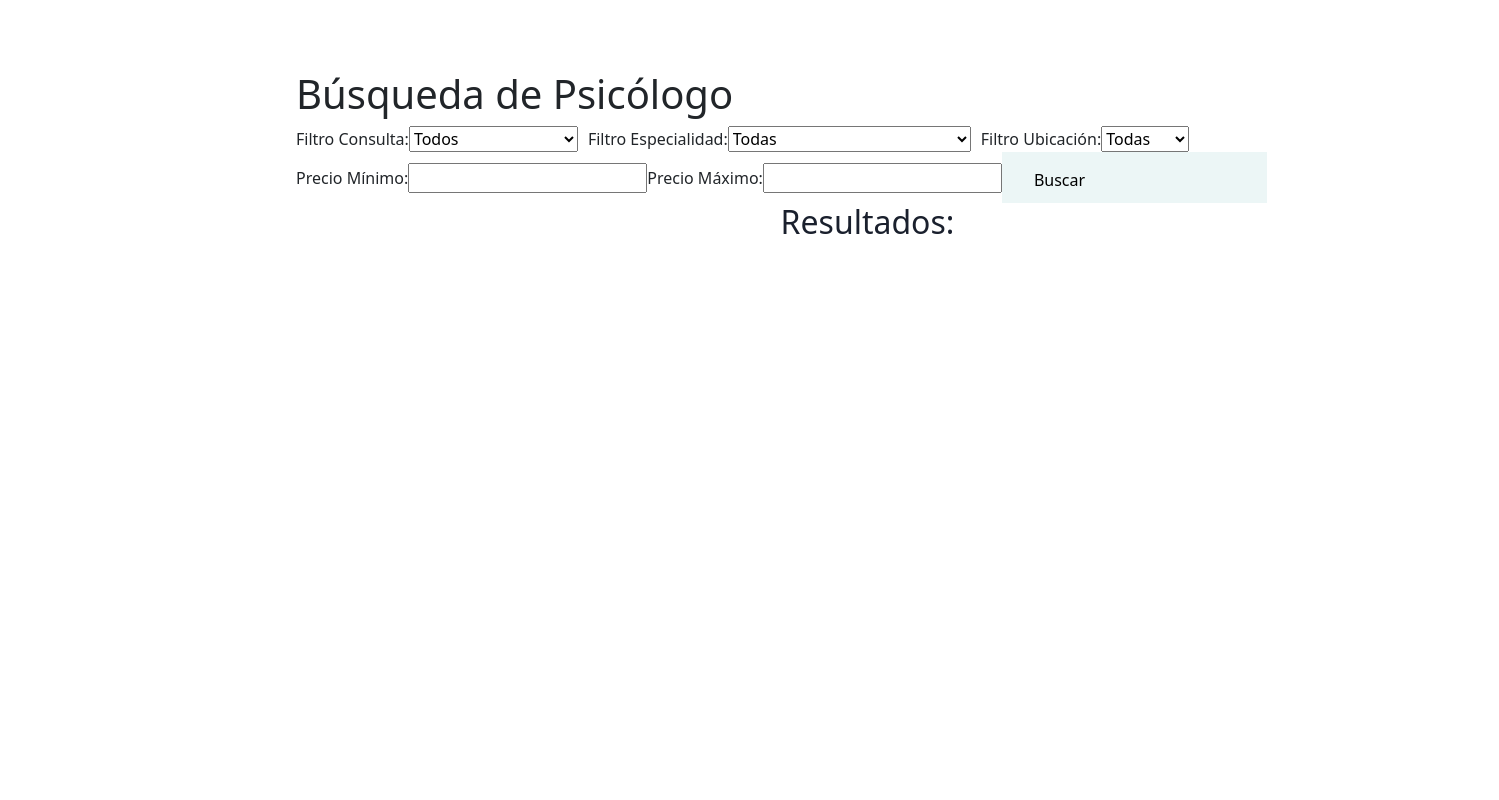
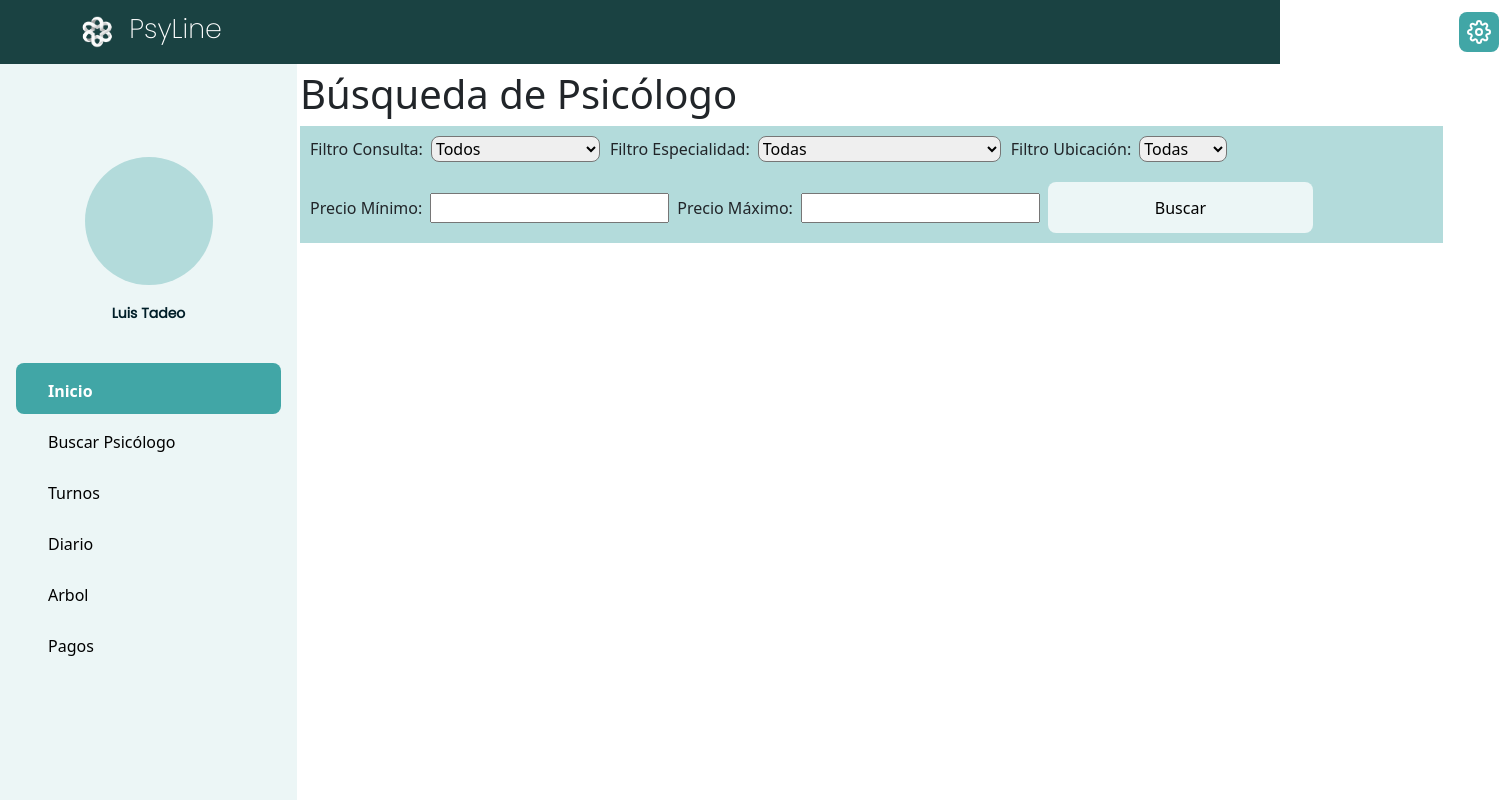
Before and after one commit to WangJian-114/Psy-Line, a React (Vite) app: page /search in a window 1280 px wide. Shown: the top 800 px of the page, 1499 px wide, since content can reach past the window. Built offline with nearby package versions, Linux system fonts and the light colour scheme.

Commit message:
estilo busqueda
se agregaron los componentes del menu y se completo el estilo de los resultados

```diff
--- a/src/Pages/SearchPage/index.jsx
+++ b/src/Pages/SearchPage/index.jsx
@@ -1,9 +1,13 @@
 import BuscarPersonas from "../../components/Search";
+import NavigationBar from "../../components/NavigationBar";
+import Menu from "../../components/Menu";
 
 
 const Search = () => {
     return (
       <div>
+        <NavigationBar />
+        <Menu />
         <BuscarPersonas />
       </div>
     );
--- a/src/components/ButtonGroup/index.jsx
+++ b/src/components/ButtonGroup/index.jsx
@@ -1,10 +1,24 @@
 import React, { useState } from 'react';
+import { useNavigate } from 'react-router-dom';
 
 const ButtonGroup = () => {
+
+  const navigate = useNavigate();
+
   const [activeButton, setActiveButton] = useState(1);
 
   const handleClick = (buttonId) => {
+
     setActiveButton(buttonId);
+
+    if (buttonId === 1) {
+      navigate('/main');
+    }
+
+    if (buttonId === 2) {
+      navigate('/search');
+    }
+
   };
 
   return (
--- a/src/components/Search/index.jsx
+++ b/src/components/Search/index.jsx
@@ -43,21 +43,23 @@ const BuscarPersonas = () => {
     <div className='seccion-pagina'>
       <h1>Búsqueda de Psicólogo</h1>
       <div className='filtro-container'>
+          <div className='filtro-etiqueta'>
+            <label>Filtro Consulta: </label>
+          </div>
           <div className='filtro-item'>
-          <label>
-            Filtro Consulta:
             <select value={filtroConsulta} onChange={handleFiltroConsultaChange}>
               <option value="">Todos</option>
               <option value="consultaVirtual">Consulta Virtual</option>
               <option value="consultaPresencial">Consulta Presencial</option>
               <option value="ambas">Ambas</option>
             </select>
-          </label>
            </div>
 
+
+          <div className='filtro-etiqueta'>
+            <label>Filtro Especialidad:</label>
+          </div>
           <div className='filtro-item'>
-          <label>
-            Filtro Especialidad:
             <select value={filtroEspecialidad} onChange={handleFiltroEspecialidadChange}>
               <option value="">Todas</option>
               <option value="psicoanalisis">Psicoanálisis</option>
@@ -65,12 +67,13 @@ const BuscarPersonas = () => {
               <option value="terapiaFamiliar">Terapia Familiar</option>
               <option value="terapiaGrupal">Terapia Grupal</option>
             </select>
-          </label>
           </div>
 
+
+          <div className='filtro-etiqueta'>
+            <label>Filtro Ubicación:</label>
+          </div>
           <div className='filtro-item'>
-          <label>
-            Filtro Ubicación:
             <select value={filtroUbicacion} onChange={handleFiltroUbicacionChange}>
               <option value="">Todas</option>
               <option value="Palermo">Palermo</option>
@@ -81,39 +84,45 @@ const BuscarPersonas = () => {
               <option value="Zona Este">Caballito</option>
               <option value="Zona Sur">Palermo</option>
             </select>
-          </label>
           </div>
       </div>
       <div className='filtro-container'>
-        <div className="filtro-container">
-          <label htmlFor="precioMin">Precio Mínimo:</label>
+          <div className='filtro-etiqueta'>
+            <label htmlFor="precioMin ">Precio Mínimo:</label>
+          </div>
           <input
+            className='filtro-input'
             type="number"
             id="precioMin"
             value={filtroPrecioMin}
             onChange={(e) => setFiltroPrecioMin(e.target.value)}
           />
-
-          <label htmlFor="precioMax">Precio Máximo:</label>
+          <div className='filtro-etiqueta'>
+            <label htmlFor="precioMax ">Precio Máximo:</label>
+          </div>
           <input
+            className='filtro-input'
             type="number"
             id="precioMax"
             value={filtroPrecioMax}
             onChange={(e) => setFiltroPrecioMax(e.target.value)}
           />
-        </div>
-
-        <button onClick={buscarPersonas}>Buscar</button>
+        <button className='buscar-button' onClick={buscarPersonas}>Buscar</button>
       </div>
       <div>
-        <h2>Resultados:</h2>
-        {resultados.map((persona) => (
-          <div key={persona.nombre}>
+        {resultados.map((persona, index) => (
+          <div className='resultado-container-rectangulo'>
+            <div className='resultado-container' key={index}>
+              <img src={persona.foto} alt={persona.nombre} className='resultado-img' />
+              <div className='resultado-container-datos'>
+                <div className='resultado-datos'>
                   <h3>{persona.nombre} {persona.apellido}</h3>
                   <p>Especialidad: {persona.especialidad}</p>
                   <p>Precio: {persona.precio}</p>
                   <p>Descripción: {persona.descripcion}</p>
-            <img src={persona.foto} alt={persona.nombre} className='persona-img' />
+                </div>
+              </div>
+            </div>
           </div>
         ))}
       </div>
--- a/src/components/Search/styles/search.css
+++ b/src/components/Search/styles/search.css
@@ -2,17 +2,35 @@
     position: absolute;
     width: 1143px;
     height: 1363px;
-    left: 296px;
+    left: 300px;
     top: 70px;
   }
 
   .filtro-container {
     display: flex;
     align-items: center;
+    background-color: #B3DBDB;
+    padding: 10px;
   }
 
-  .filtro-item {
+  .filtro-etiqueta{
+    margin-right: 8px;
+  }
+
+  .filtro-input{
+    margin-right: 8px;
+  }
+
+  .filtro-item select {
     margin-right: 10px;
+    border-radius: 8px;
+  }
+
+  button.buscar-button{
+    border-radius: 8px;
+    justify-content: center;
+    align-items: center;
+
   }
 
   .persona-img {
@@ -20,3 +38,39 @@
     height: auto; /* Ajusta automáticamente la altura proporcionalmente */
     object-fit: cover; /* Ajusta la imagen para que se ajuste al tamaño definido sin perder proporciones */
   }
+
+  .resultado-container-rectangulo{
+    border: 1px solid #B3DBDB;
+    padding: 10px;
+    border-radius: 8px;
+    margin-bottom: 10px;
+    margin-top: 10px;
+    margin-left: 10px;
+    margin-right: 10px;
+  }
+  .resultado-container {
+    display: flex;
+    flex-grow: 1;
+    flex-direction: row;
+    border: 1px solid #ccc;
+    border-radius: 8px;
+    background-color: #B3DBDB;
+    padding: 10px;
+  }
+
+  .resultado-img {
+    width: 100px;
+    height: 100px;
+    margin-right: 10px;
+  }
+
+  .resultado-container-datos{
+    flex-direction: column;
+    align-items: flex-start;
+    justify-content: flex-start;
+  }
+
+  .resultado-datos p {
+    text-align: left;
+    margin: 0;
+  }
```
Lines whose indentation alone changed are shown as unchanged.
